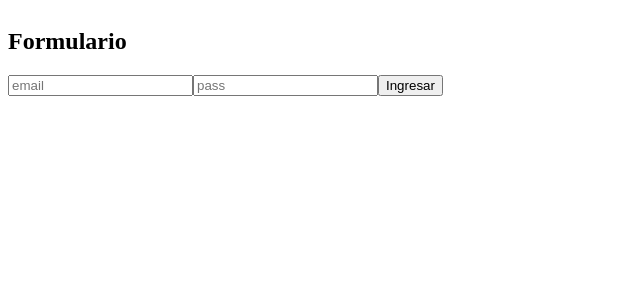
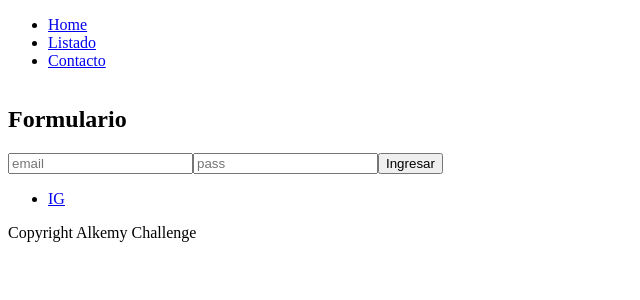
Before and after one commit to notUser123/alkemy-challenge, a React (Vite) app: page / in a window 1280 px wide. Shown: the top 300 px of the page, without its empty margins (0-640 px from the left). Built offline with nearby package versions, Linux system fonts and the light colour scheme.

Commit message:
subo las cosas

```diff
--- a/src/App.jsx
+++ b/src/App.jsx
@@ -1,15 +1,21 @@
 import Login from "./components/login/Login"
 import { Routes , Route} from 'react-router-dom'
 import Listado from "./components/listado/Listado"
+import Header from "./components/header/Header"
+import Footer from "./components/footer/Footer"
 
 function App() {
 
   return (
      <>
+      <Header />
+
       <Routes>
         <Route path="/" element={ <Login />}/>
         <Route path="/listado" element={ <Listado /> } />
       </Routes>
+
+      <Footer />
      </>
   )
 }
--- /dev/null
+++ b/src/components/footer/Footer.jsx
@@ -0,0 +1,18 @@
+import React from 'react'
+
+function Footer() {
+  return (
+    <footer>
+        <nav>
+            <ul>
+                <li>
+                    <a href='http://instagram.com' rel='noopener noreferrer'>IG</a>
+                </li>
+            </ul>
+            <p>Copyright Alkemy Challenge</p>
+        </nav>
+    </footer>
+  )
+}
+
+export default Footer
--- /dev/null
+++ b/src/components/header/Header.jsx
@@ -0,0 +1,23 @@
+import { Link } from "react-router-dom"
+
+function Header() {
+  return (
+    <header>
+        <nav>
+            <ul>
+                <li>
+                    <Link to='/'>Home</Link>
+                </li>
+                <li>
+                    <Link to='/'>Listado</Link>
+                </li>
+                <li>
+                    <Link to='/'>Contacto</Link>
+                </li>
+            </ul>
+        </nav>
+    </header>
+  )
+}
+
+export default Header
```
